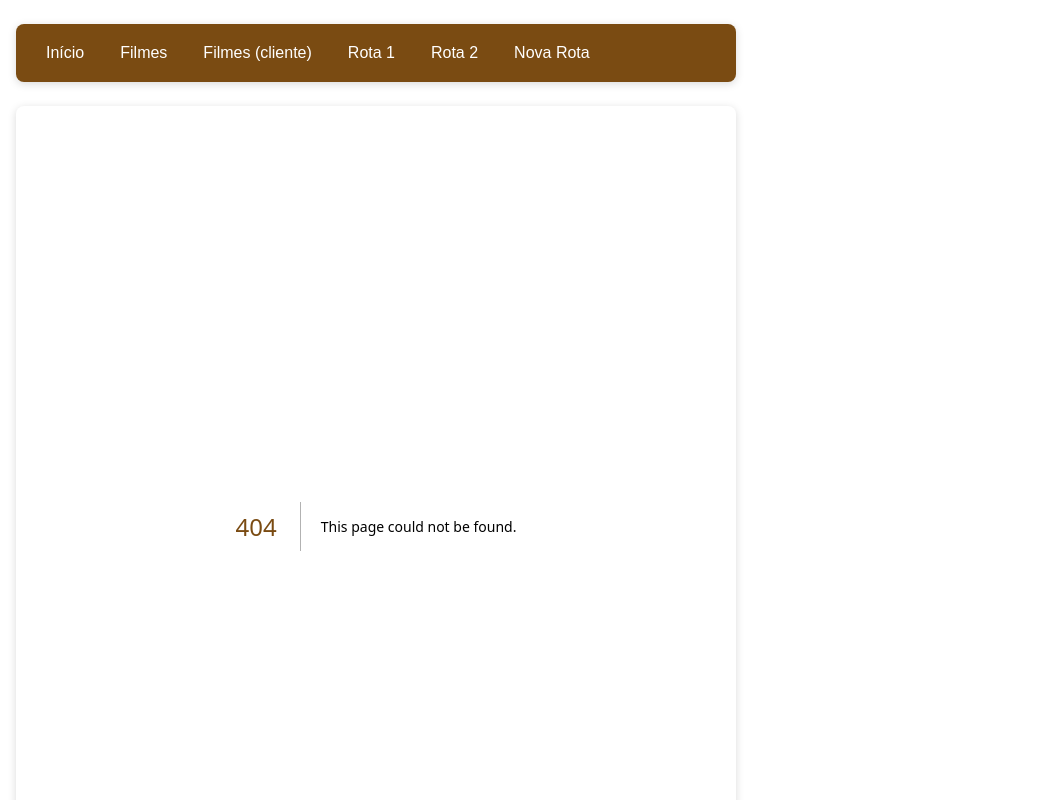
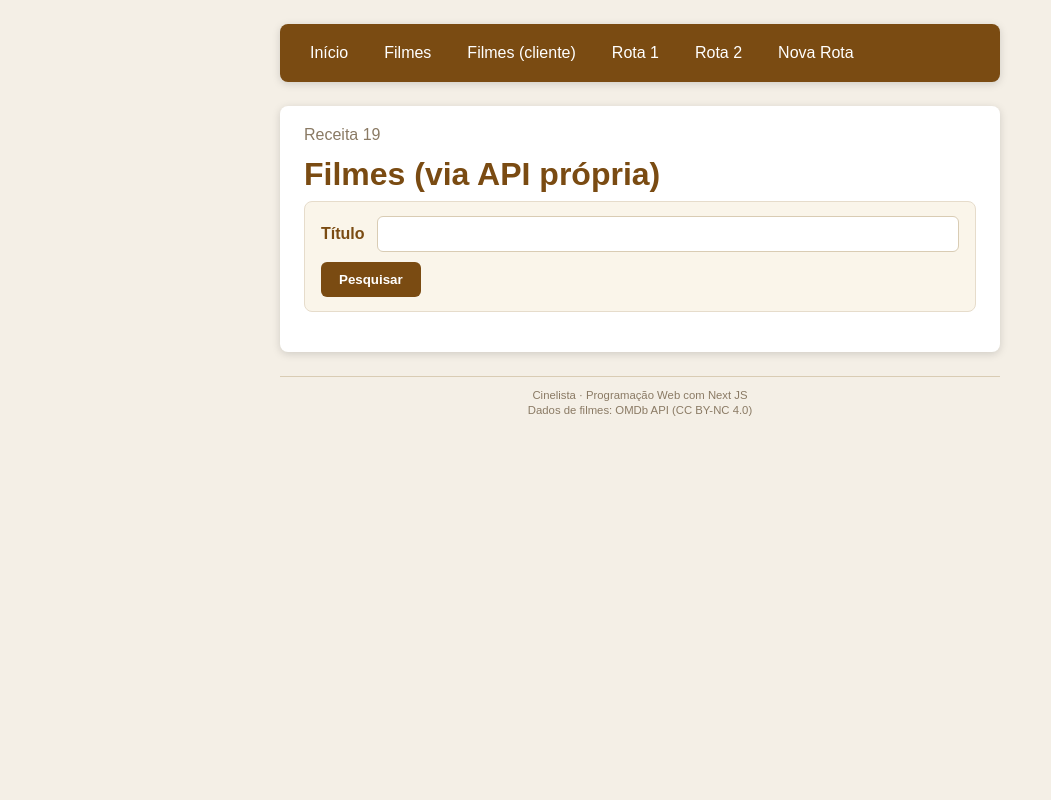
Before and after one commit to Flavia-Carvalho-1/Receitas-pweb-3, a Next.js app: page /filmes-api in a window 1280 px wide. Before the commit this address had no page. Shown: the top 800 px of the page, without its empty margins (0-1051 px from the left). Built offline with nearby package versions, Linux system fonts and the light colour scheme.

Commit message:
Receita 19: página cliente que consulta /api/filmes em vez do OMDb

```diff
--- /dev/null
+++ b/app/filmes-api/page.js
@@ -0,0 +1,38 @@
+"use client"
+
+import { useState, useCallback } from "react"
+import { FormularioFilmes, TabelaFilmes } from "../filmes-cliente/page"
+
+export default function Home(){
+
+    const [resultFilmes, setResultFilmes] = useState([])
+
+    const handleAction = useCallback(async (formData) => {
+
+        const titulo = formData.get("titulo")
+
+        const httpRes = await fetch(`/api/filmes?titulo=${encodeURIComponent(titulo)}`)
+
+        const jsonRes = await httpRes.json()
+
+        setResultFilmes(jsonRes.Search || [])
+
+    }, [])
+
+    return (
+
+        <>
+
+            <div className="subtitulo">Receita 19</div>
+
+            <h1>Filmes (via API própria)</h1>
+
+            <FormularioFilmes handleAction={handleAction}/>
+
+            <TabelaFilmes filmes={ resultFilmes }/>
+
+        </>
+
+    )
+
+}
```
